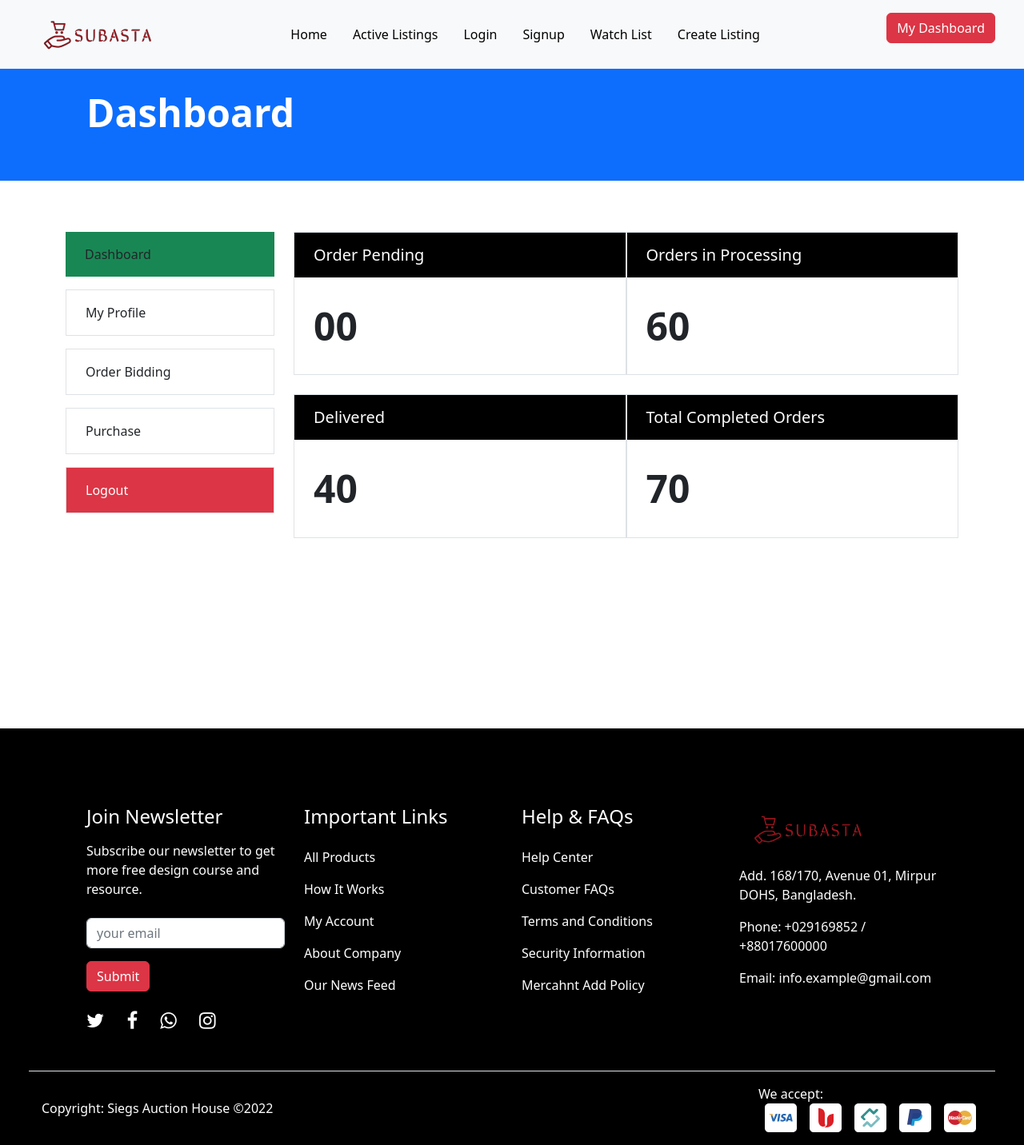
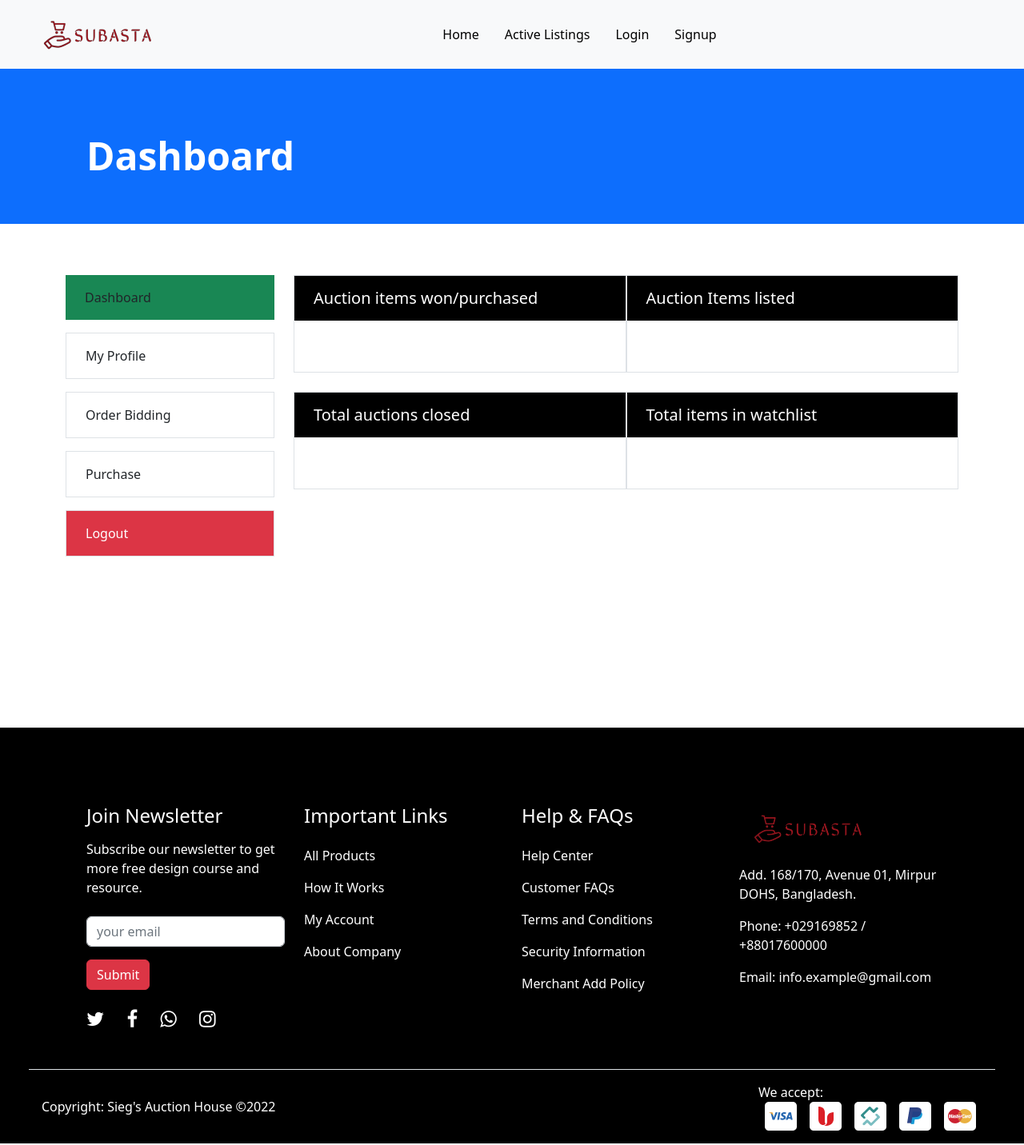
Before and after one commit to S13G/Subasta, a Django app: template auctions/templates/auctions/dashboard.html in a window 1280 px wide. Shown: the whole page at 80% size. Run offline with Django 3.2, Linux system fonts and the light colour scheme; the template is opened without the code that fills it, so the values that code supplies are empty; parts of the project's set-up code (start-up, migrations or seed data) failed here and were passed over.

Commit message:
dashboard

```diff
--- a/auctions/templates/auctions/dashboard.html
+++ b/auctions/templates/auctions/dashboard.html
@@ -1,68 +1,14 @@
-<!doctype html>
-<html lang="en">
-  <head>
-    <!-- Required meta tags -->
-    <meta charset="utf-8">
-    <meta name="viewport" content="width=device-width, initial-scale=1">
+{% extends 'templates/main.html' %}
+{% load static %}
+{% block body %}
 
-    <!-- Bootstrap CSS -->
-    <link href="https://cdn.jsdelivr.net/npm/bootstrap@5.2.1/dist/css/bootstrap.min.css" rel="stylesheet"
-    integrity="sha384-iYQeCzEYFbKjA/T2uDLTpkwGzCiq6soy8tYaI1GyVh/UjpbCx/TYkiZhlZB6+fzT" crossorigin="anonymous">
-
-    <link rel="stylesheet" href="https://cdnjs.cloudflare.com/ajax/libs/font-awesome/4.7.0/css/font-awesome.min.css">
-    <link rel="stylesheet" href="https://cdn.jsdelivr.net/npm/bootstrap-icons@1.8.2/font/bootstrap-icons.css">
-    <link rel="stylesheet" type="text/css" href="./assets/css/style.css">
-
-
-    <title>Sieg's Auction House</title>
-  </head>
-  <body>
-    <!-- Navbar -->
-    <nav class="navbar navbar-expand-lg bg-light fixed-top fs-6">
-      <div class="container-fluid mx-4  d-flex justify-content-space-evenly">
-        <a class="navbar-brand me-auto" href="#"><img src="./assets/images/header-logo2.png" alt="logo" class="img-fluid"></a>
-        <button class="navbar-toggler" type="button" data-bs-toggle="collapse" data-bs-target="#navbarNavDropdown" aria-controls="navbarNavDropdown" aria-expanded="false" aria-label="Toggle navigation">
-          <span class="navbar-toggler-icon"></span>
-        </button>
-        <div class="collapse navbar-collapse" id="navbarNavDropdown">
-
-          <ul class="navbar-nav mx-auto">
-            <li class="nav-item mx-2">
-              <a class="nav-link active" href="./index.html">Home</a>
-            </li>
-
-            <li class="nav-item mx-2">
-              <!-- same as auction details -->
-              <a class="nav-link" href="./all-auctions.html">Active Listings</a>
-            </li>
-            <li class="nav-item mx-2">
-              <!-- same as auction details -->
-              <a class="nav-link" href="./login.html">Login</a>
-            </li>
-            <li class="nav-item mx-2">
-              <!-- same as auction details -->
-              <a class="nav-link" href="./signup.html">Signup</a>
-            </li>
-            <li class="nav-item mx-2">
-              <a class="nav-link" href="./watchlist.html">Watch List</a>
-            </li>
-            <li class="nav-item mx-2">
-              <a class="nav-link" href="./additem.html">Create Listing</a>
-            </li>
-
-
-          </ul>
-
-          <div class="top-control d-flex text-danger">
-            <a href="./dashboard.html">
-
-              <button class="btn btn-md btn-danger my-3 mt-md-0">My Dashboard</button>
+    {% block dashboard %}
+        <div class="top-control d-flex text-danger">
+            <a href="">
+                <button class="btn btn-md btn-danger my-3 mt-md-0">Messages</button>
             </a>
-          </div>
-
         </div>
-      </div>
-    </nav>
+    {% endblock dashboard %}
 
     <!-- Header Section -->
     <div class="container-fluid bg-primary py-5 text-white">
@@ -80,40 +26,46 @@
                     <div class="col dashboard-list py-3 px-4 border my-3">My Profile</div>
                     <div class="col dashboard-list py-3 px-4 border my-3">Order Bidding</div>
                     <div class="col dashboard-list py-3 px-4 border my-3">Purchase</div>
-                    <div class="col dashboard-list py-3 px-4 border my-3 bg-danger text-white">Logout</div>
+                    <a href="{% url 'logout' %}">
+                        <div class="col dashboard-list py-3 px-4 border my-3 bg-danger text-white">Logout</div>
+                    </a>
                 </div>
                 <div class="col-12 col-md-9 my-3">
                     <div class="row m-0">
                         <div class="col-12 col-md-6 p-0 dashboard-item mb-4 border">
                             <h5 class="bg-black px-4 py-3 text-white">
-                                Order Pending
+                                Auction items won/purchased
                             </h5>
                             <div class="order-pending px-4 py-4">
-                                <h3 id="pending-orders" class="display-5 fw-bold"><span>00</span></h3>
+                                <h3 id="pending-orders" class="display-5 fw-bold">
+                                    <span>{{ total_items_won|stringformat:"02d" }}</span></h3>
                             </div>
                         </div>
                         <div class="col-12 col-md-6 p-0 dashboard-item mb-4 border">
                             <h5 class="bg-black px-4 py-3 text-white">
-                                Orders in Processing
+                                Auction Items listed
                             </h5>
                             <div class="order-pending px-4 py-4">
-                                <h3 id="pending-orders" class="display-5 fw-bold"><span>60</span></h3>
+                                <h3 id="pending-orders" class="display-5 fw-bold">
+                                    <span>{{ total_items_listed|stringformat:"02d" }}</span></h3>
                             </div>
                         </div>
                         <div class="col-12 col-md-6 p-0 dashboard-item mb-4 border">
                             <h5 class="bg-black px-4 py-3 text-white">
-                                Delivered
+                                Total auctions closed
                             </h5>
                             <div class="order-pending px-4 py-4">
-                                <h3 id="pending-orders" class="display-5 fw-bold"><span>40</span></h3>
+                                <h3 id="pending-orders" class="display-5 fw-bold">
+                                    <span>{{ total_items_closed|stringformat:"02d" }}</span></h3>
                             </div>
                         </div>
                         <div class="col-12 col-md-6 p-0 dashboard-item mb-4 border">
                             <h5 class="bg-black px-4 py-3 text-white">
-                                Total Completed Orders
+                                Total items in watchlist
                             </h5>
                             <div class="order-pending px-4 py-4">
-                                <h3 id="pending-orders" class="display-5 fw-bold"><span>70</span></h3>
+                                <h3 id="pending-orders" class="display-5 fw-bold">
+                                    <span>{{ total_watchlist_items|stringformat:"02d" }}</span></h3>
                             </div>
                         </div>
                     </div>
@@ -121,90 +73,4 @@
             </div>
         </div>
     </main>
-
-
-
-    <!-- Footer -->
-    <div class="container-fluid footer bg-black text-white px-md-5">
-      <div class="row mx-md-5 pt-5">
-        <div class="col-12 col-md-6 col-lg-3 pt-5">
-
-          <div class="access">
-            <h4 class="mb-3">Join Newsletter</h4>
-            <p class="mb-4">Subscribe our newsletter to get more free design course and resource.</p>
-            <input type="text" name="subscribe" class="form-control" placeholder="your email">
-            <button class="btn btn-danger btn-md mt-3" type="submit">Submit</button>
-
-            <div class="socials mt-4">
-              <a class="me-4" href=""><i class="fa fs-4 fa-solid fa-twitter"></i></a>
-              <a class="me-4" href=""><i class="fa fs-4 fa-solid fa-facebook"></i></a>
-              <a class="me-4" href=""><i class="fa fs-4 fa-solid fa-whatsapp"></i></a>
-              <a class="me-4" href=""><i class="fa fs-4 fa-solid fa-instagram"></i></a>
-            </div>
-          </div>
-        </div>
-        <div class="col-12 col-md-6 col-lg-3 pt-5">
-
-          <div class="links">
-            <h4 class="mb-4">Important Links</h4>
-
-            <div class="important-links d-grid gap-3">
-              <a href="">All Products</a>
-              <a href="">How It Works</a>
-              <a href="">My Account</a>
-              <a href="">About Company</a>
-              <a href="">Our News Feed</a>
-            </div>
-          </div>
-        </div>
-        <div class="col-12 col-md-6 col-lg-3 pt-5">
-
-          <div class="help">
-            <h4 class="mb-4">Help & FAQs</h4>
-
-            <div class="help-links d-grid gap-3">
-              <a href="">Help Center</a>
-              <a href="">Customer FAQs</a>
-              <a href="">Terms and Conditions</a>
-              <a href="">Security Information</a>
-              <a href="">Mercahnt Add Policy</a>
-            </div>
-          </div>
-        </div>
-        <div class="col-12 col-md-6 col-lg-3 pt-5">
-
-          <div class="about">
-            <img src="./assets/images/footer-logo2.png" alt="logo" class="img-fluid mb-3">
-
-            <p>Add. 168/170, Avenue 01, Mirpur DOHS, Bangladesh.</p>
-            <p>Phone: +029169852 / +88017600000</p>
-            <p>Email: info.example@gmail.com</p>
-          </div>
-        </div>
-      </div>
-      <div class="row border-top mt-5">
-        <div class="col-12 d-grid d-md-flex justify-content-between align-items-center pt-3 px-3">
-          <p>Copyright: Siegs Auction House &copy;2022</p>
-          <p>We accept:
-            <span class="d-flex justify-content-between">
-
-              <img src="./assets/images/footer-pay1.png" alt="VISA" class="img-fluid mx-2">
-              <img src="./assets/images/footer-pay2.png" alt="BLU" class="img-fluid mx-2">
-              <img src="./assets/images/footer-pay3.png" alt="VENMO" class="img-fluid mx-2">
-              <img src="./assets/images/footer-pay4.png" alt="PayPal" class="img-fluid mx-2">
-              <img src="./assets/images/footer-pay5.png" alt="MasterCard" class="img-fluid mx-2">
-            </span>
-          </p>
-        </div>
-      </div>
-    </div>
-
-
-    <script src="https://cdn.jsdelivr.net/npm/bootstrap@5.2.1/dist/js/bootstrap.min.js"
-    integrity="sha384-7VPbUDkoPSGFnVtYi0QogXtr74QeVeeIs99Qfg5YCF+TidwNdjvaKZX19NZ/e6oz" crossorigin="anonymous">
-  </script>
-    <script src="./assets/js/script.js"></script>
-
-
-  </body>
-</html>
+{% endblock body %}
--- a/auctions/urls.py
+++ b/auctions/urls.py
@@ -19,4 +19,5 @@ urlpatterns = [
     path("auction/<slug:item_slug>/", views.auction_bid_form_in_item, name="auction_bid"),
     path("search/", views.search, name="search"),
     path("closed_search/", views.search, name="closed-search"),
+    path("dashboard/", views.dashboard, name="dashboard"),
 ]
--- a/templates/main.html
+++ b/templates/main.html
@@ -58,12 +58,13 @@
                     </li>
 
                     </ul>
-
-                    <div class="top-control d-flex text-danger">
-                        <a href="#">
-                            <button class="btn btn-md btn-danger my-3 mt-md-0">My Dashboard</button>
-                        </a>
-                    </div>
+                    {% block dashboard %}
+                        <div class="top-control d-flex text-danger">
+                            <a href="{% url 'dashboard' %}">
+                                <button class="btn btn-md btn-danger my-3 mt-md-0">My Dashboard</button>
+                            </a>
+                        </div>
+                    {% endblock dashboard %}
                 {% else %}
                     <li class="nav-item mx-2">
                         <!-- same as auction details -->
@@ -110,11 +111,10 @@
                 <h4 class="mb-4">Important Links</h4>
 
                 <div class="important-links d-grid gap-3">
-                    <a href="">All Products</a>
+                    <a href="{% url 'listings' %}">All Products</a>
                     <a href="">How It Works</a>
                     <a href="">My Account</a>
                     <a href="">About Company</a>
-                    <a href="">Our News Feed</a>
                 </div>
             </div>
         </div>
```
Also changed, not shown: auctions/models.py (+7 -0 lines), auctions/views.py (+21 -1 lines), auctions/migrations/0015_auctionitem_winner.py (added).
